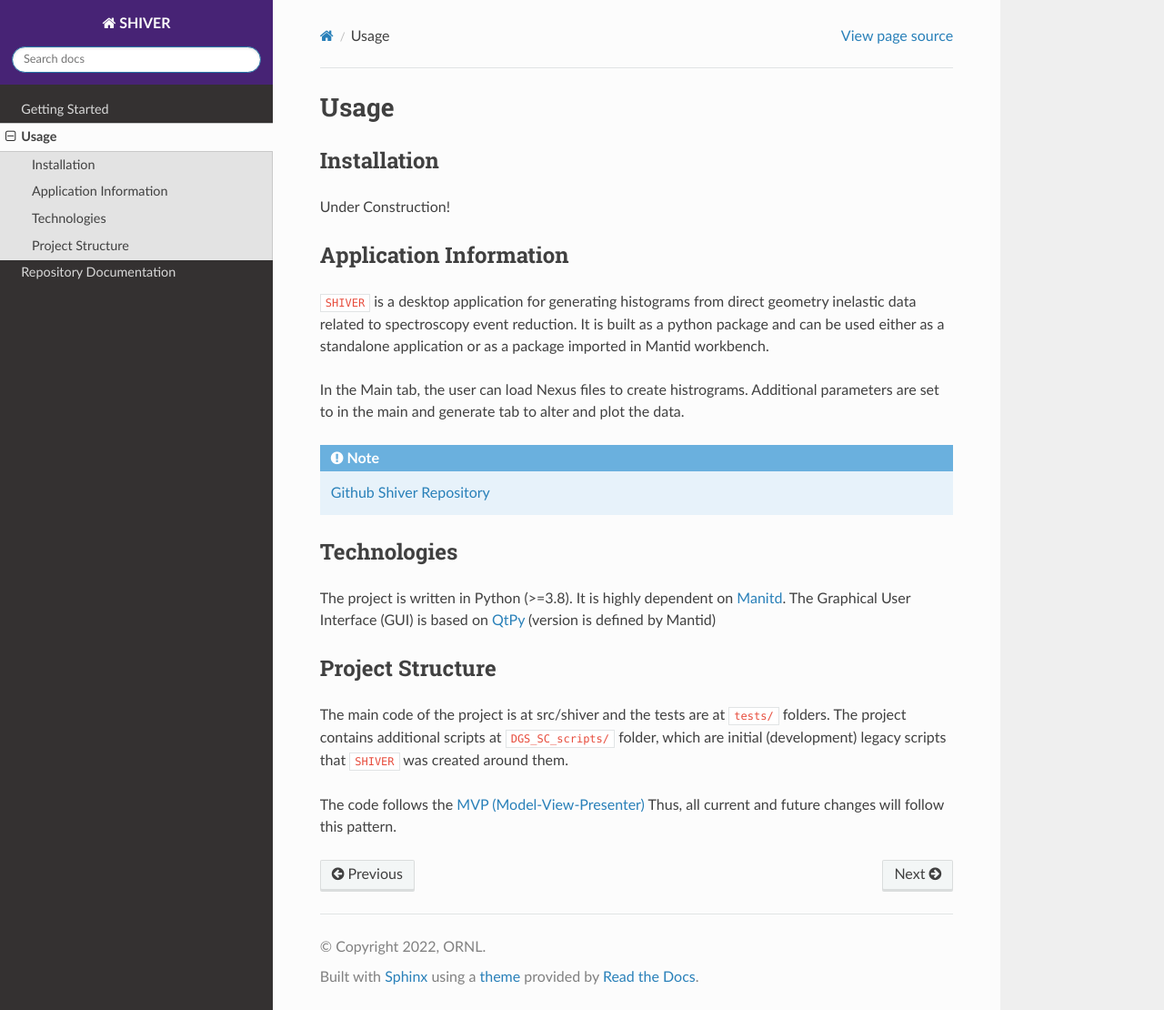
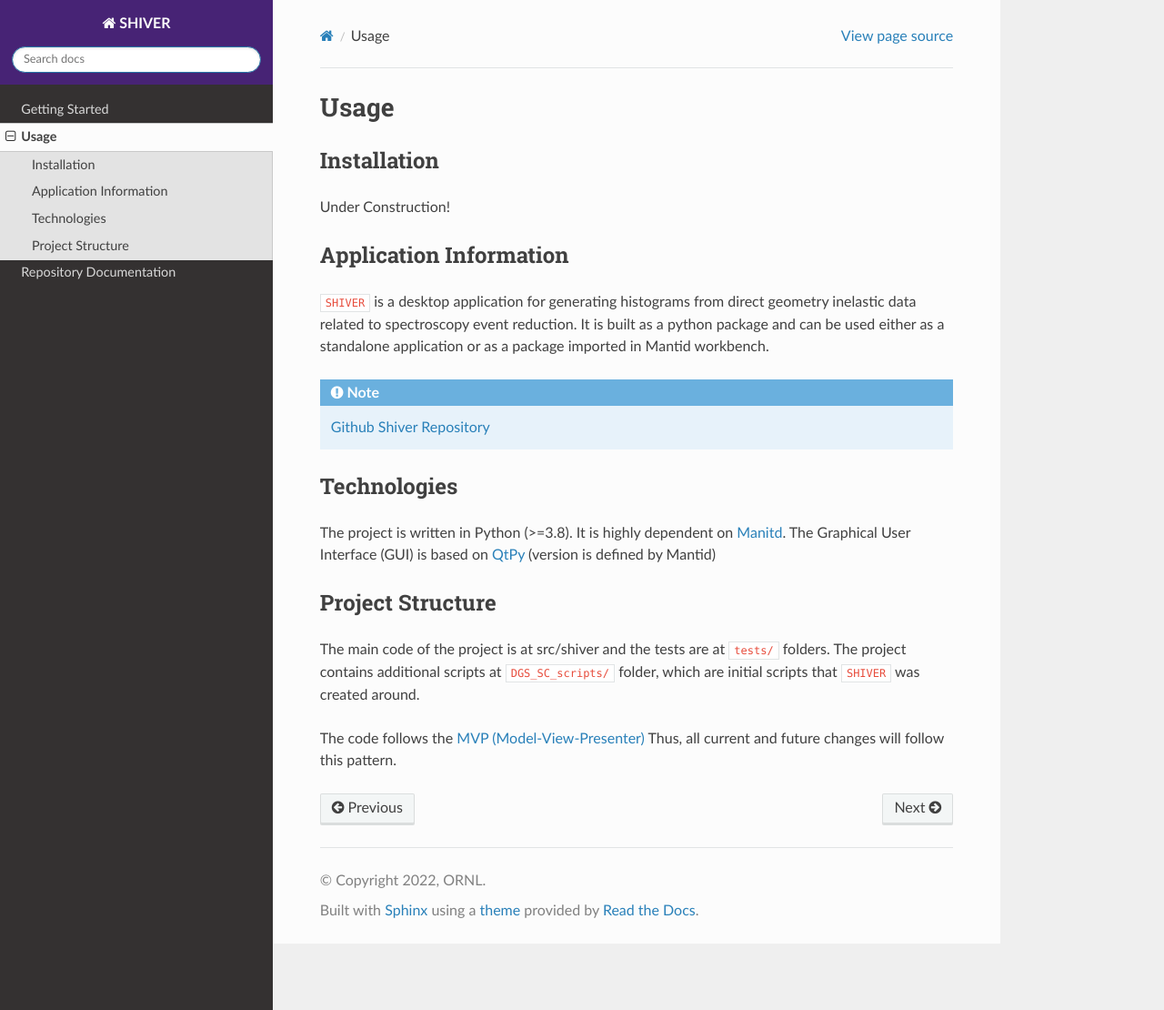
Before and after one commit to neutrons/Shiver, a Sphinx documentation site: the page built from docs/source/usage.rst, in a window 1280 px wide and 1110 px high. Shown: the whole window at 91% size. Built offline with Sphinx 7.4.7 and the Read the Docs theme 2.0.0, drawn with Linux system fonts in a browser that asks for light colours; the version number could not be read and is left out.

Commit message:
Made fixes based on comments.

```diff
--- a/docs/source/index.rst
+++ b/docs/source/index.rst
@@ -3,12 +3,12 @@
 
 Welcome to SHIVER's documentation!
 ==================================
-The Spectroscopy HIstogram Visulizer for Event Reduction **(SHIVER)** is a tool to
+The Spectroscopy HIstogram Visualizer for Event Reduction **(SHIVER)** is a tool to
 allow examination of time of flight inelastic neutron data, from single crystal,
 direct geometry experiments. It is intended to perform the following tasks:
 
 * Transform time of flight data from multiple orientations into a single intermediate
-  structure in units of reciprocal space and energy transfer
+  structure in units of reciprocal space and energy transfer.
 
 
 * Allow slicing of the intermediate file and creation of histograms containing S(**Q**, ∆ *E*)
--- a/docs/source/usage.rst
+++ b/docs/source/usage.rst
@@ -17,10 +17,6 @@
 built as a python package and can be used either as a standalone application
 or as a package imported in Mantid workbench.
 
-In the Main tab, the user can load Nexus files to create histrograms.
-Additional parameters are set to in the main and generate tab to alter and
-plot the data.
-
 .. note::
     `Github Shiver Repository <https://github.com/neutrons/Shiver>`_
 
@@ -36,8 +32,7 @@
 
 The main code of the project is at src/shiver and the tests are at ``tests/``
 folders. The project contains additional scripts at ``DGS_SC_scripts/`` folder,
-which are initial (development) legacy scripts that ``SHIVER`` was created around
-them.
+which are initial scripts that ``SHIVER`` was created around.
 
 The code follows the `MVP (Model-View-Presenter) <https://developer.mantidproject.org/MVPDesign.html>`_ Thus,
 all current and future changes will follow this pattern.
```
Also changed, not shown: README.md (+1 -1 lines).
